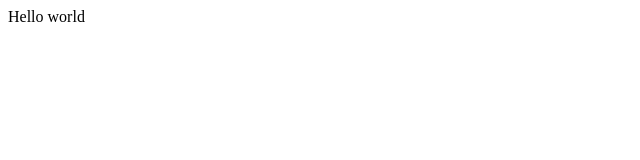
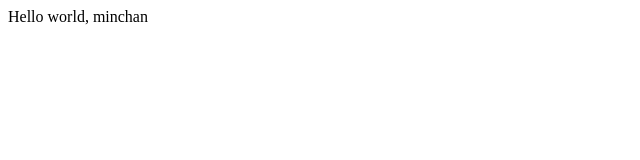
Before and after one commit to minchankim/opentutorials-minchan, a plain HTML site: page index.html in a window 1280 px wide. Shown: the full height of the page, 0-640 px from the left. Drawn offline with Linux system fonts and the light colour scheme.

Commit message:
change index.html

```diff
--- a/index.html
+++ b/index.html
@@ -19,6 +19,6 @@
 	</head>
 
 	<body>
-		Hello world
+		Hello world, minchan
 	</body>
 </html>
```
